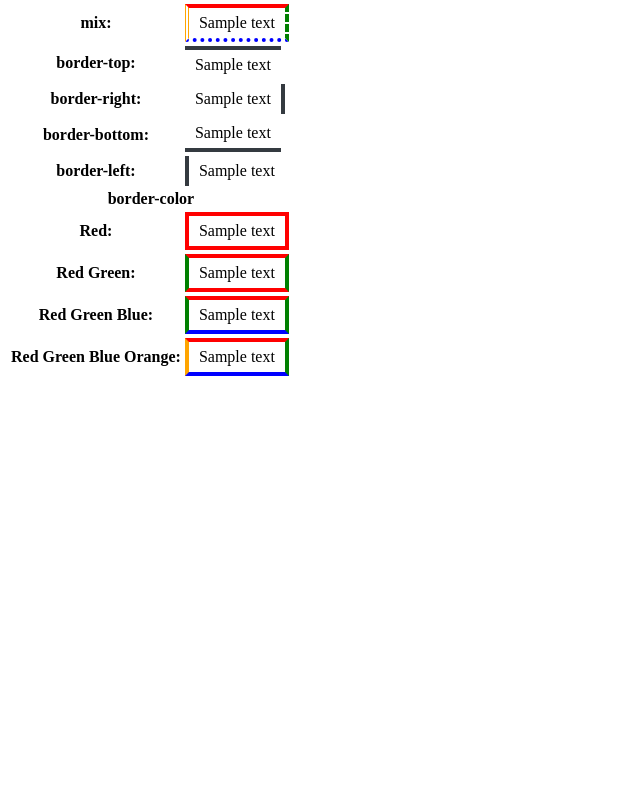
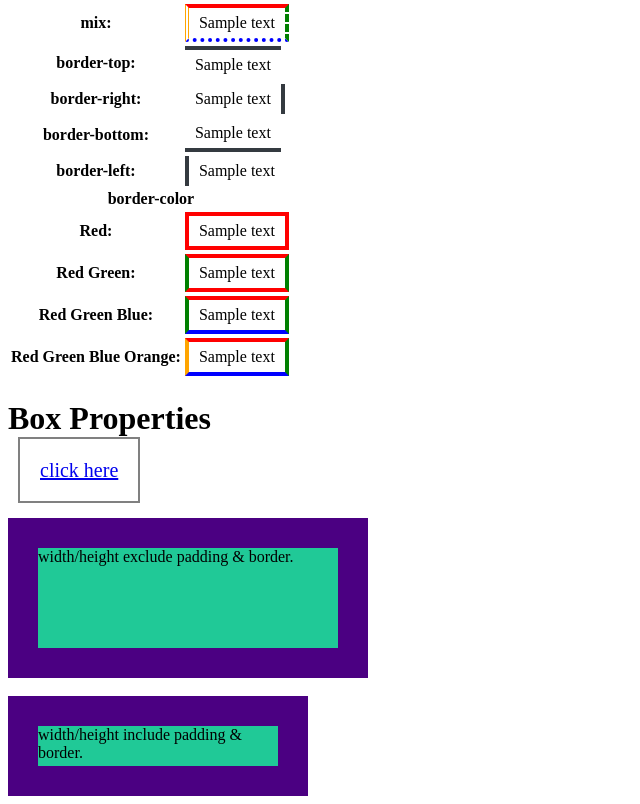
Before and after one commit to JaivPatel07/FSD, a plain HTML site: page CSS/Borders.html in a window 1280 px wide. Shown: the part 353-1157 px from the top of the page, without its empty margins (0-640 px from the left). Before the commit the page ends 800 px from the top, so only its background shows below. Drawn offline with Linux system fonts and the light colour scheme.

Commit message:
Add box model examples with cbox and bbox styles

```diff
--- a/CSS/Borders.html
+++ b/CSS/Borders.html
@@ -57,6 +57,24 @@
         td div {
             display: inline-block;
             padding: 6px 10px;
+        }
+
+
+        .cbox{
+            background-color: #20c997;
+            border: 30px solid;
+            border-color: indigo;
+            height: 100px;
+            width: 300px;
+            box-sizing: content-box;
+        }
+        .bbox{
+            background-color: #20c997;
+            border: 30px solid;
+            border-color: indigo;
+            height: 100px;
+            width: 300px;
+            box-sizing: border-box;
         }
     </style>
 </head>
@@ -136,5 +154,17 @@
             <th> Red Green Blue Orange:</th>
             <td><div style="border:4px solid; border-color:red green blue orange;">Sample text</div></td>
     </table>
+    <h1>Box Properties</h1>
+    <a href="https://www.w3schools.com/css/css_boxmodel.asp" style="font-size: 20px; border: 2px solid gray;margin: 10px;padding: 20px;">click here</a>
+    <br>
+    <br>
+    <br>
+    <div class="cbox">
+        width/height exclude padding & border.
+    </div>
+    <br>
+    <div class="bbox">
+        width/height include padding & border.
+    </div>
 </body>
 </html>
```
